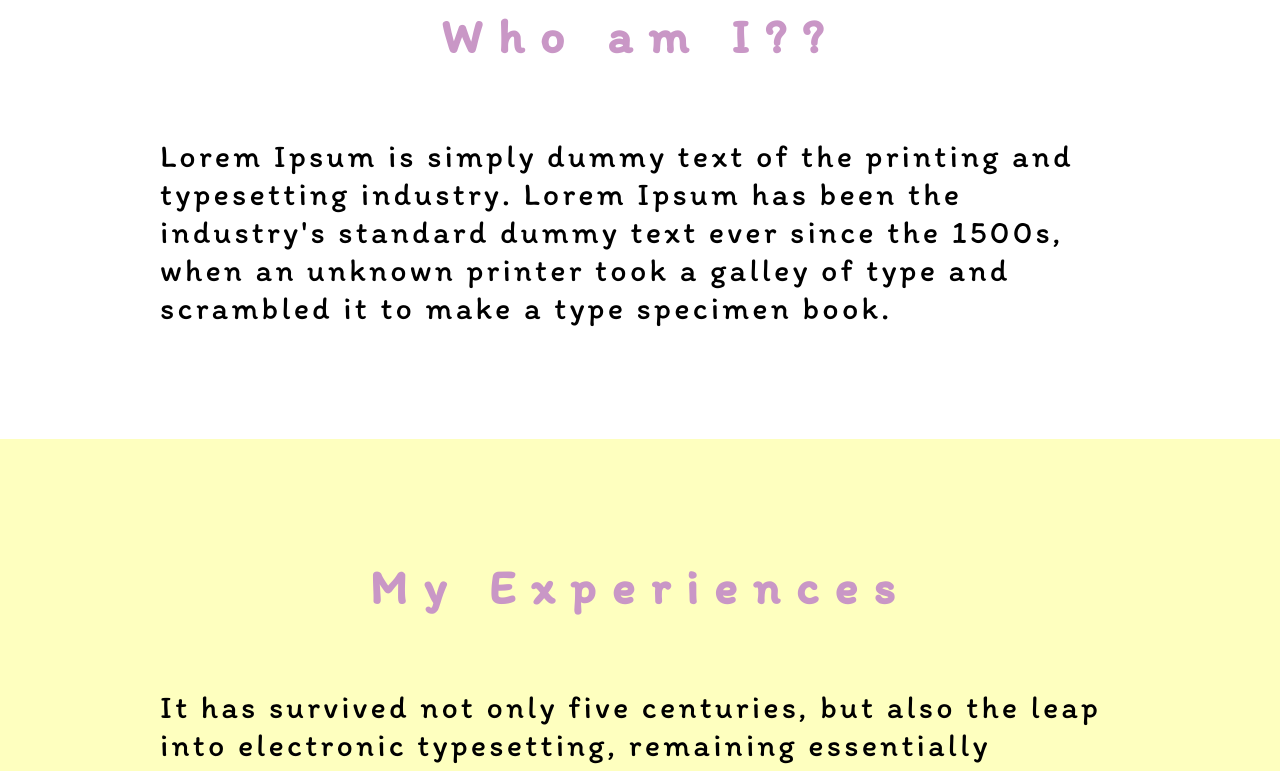
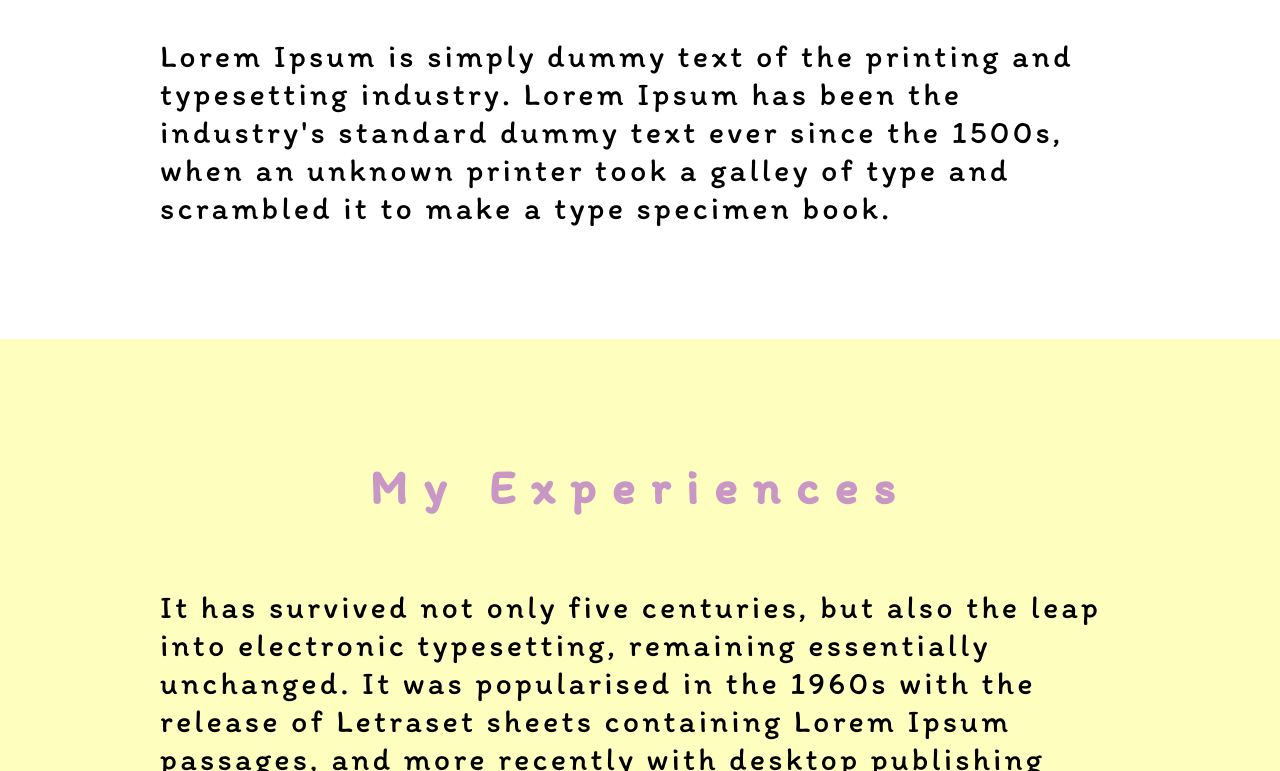
Before and after one commit to veronicamrcustodio/nicolyfernandes-aupair, a plain HTML site: page index.html in a window 1280 px wide. Shown: the part 703-1474 px from the top of the page. Drawn offline with Linux system fonts and the light colour scheme.

Commit message:
Update style.css

```diff
--- a/style.css
+++ b/style.css
@@ -2,7 +2,9 @@ body {
         font-family: 'Itim', serif;
 
   margin:0;
-  padding-top:100px;
+  padding:0;
+          margin-bottom:100px;
+
       }
 h1{
   margin:0;
```
